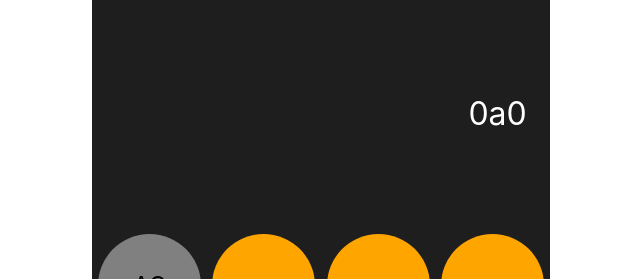
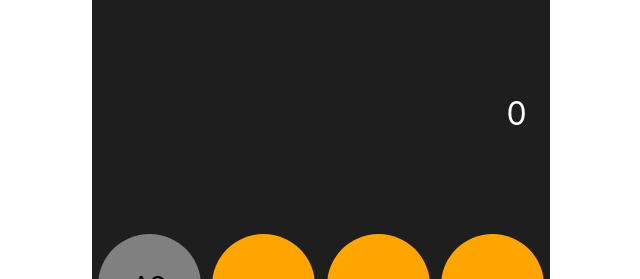
Before and after one commit to sfyuen/calc, a React (Create React App) app: page / in a window 1280 px wide. Shown: the top 279 px of the page, without its empty margins (319-959 px from the left). Built offline with nearby package versions, Linux system fonts and the light colour scheme.

Commit message:
Update App.js

```diff
--- a/src/App.js
+++ b/src/App.js
@@ -114,7 +114,7 @@ function App() {
     return button;
   }
 
-  var res = curNum.toFixed(dp - 1) + "a" + preNum.toFixed(0);
+  var res = curNum.toFixed(dp - 1);
   if (dp === 1 && deci && res.length < 12) {
     res += ".";
   }
```
